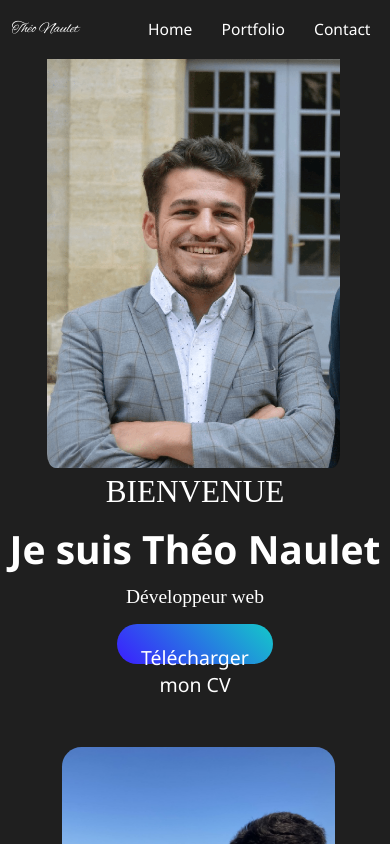
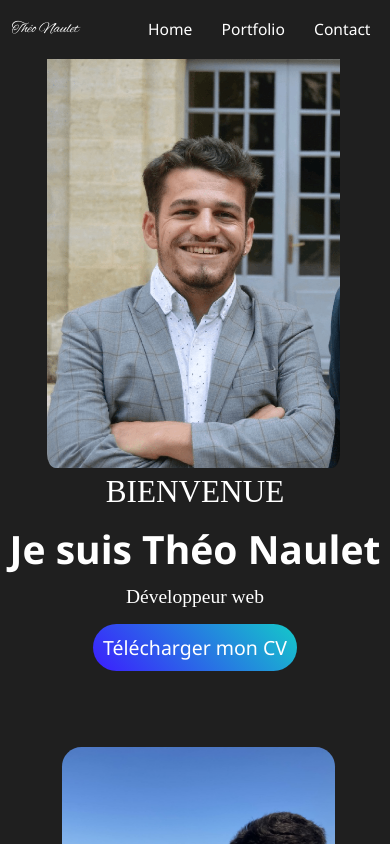
Before and after one commit to TheoNaulet/portfolio, a React (Create React App) app: page / in a window 390 px wide. Shown: the top 844 px of the page. Built offline with nearby package versions, Linux system fonts and the light colour scheme.

Commit message:
responsive style

```diff
--- a/src/Styles/Skills.css
+++ b/src/Styles/Skills.css
@@ -114,7 +114,7 @@
 .study:hover{
   background:linear-gradient(45deg, #3C1DFF, #14C9C9);
   border-radius: 10vw;
-  color: black;
+  color: white;
 }
 
 @media only screen and (max-width: 600px) {
@@ -207,6 +207,10 @@
       background-size: 12vw;
       background-position: 5vw 12vw;
     }
+    #Oclock{
+      background-size: 12vw;
+      background-position: 5vw 12vw;
+    }
     #bac{
       background-size: 12vw;
       background-position: 5vw 9vw;
--- a/src/Styles/Work.css
+++ b/src/Styles/Work.css
@@ -129,7 +129,8 @@
             line-height: 3vw;
         }
         .content h2{
-            font-size: 3vw;
+            padding: 5px;
+            font-size: 10px;
             line-height: 2.5vw;
         }
         .content span{
--- a/src/Styles/me.css
+++ b/src/Styles/me.css
@@ -55,7 +55,6 @@
     text-align: center;
     text-decoration: none;
     font-size: 1.5vw;
-
     color: white;
 }
 button{
@@ -107,8 +106,9 @@ button:hover{
         font-size: 5vw;;
     }
     .dl{
-        width: 40vw;
-        height: 10vw;
+        width: auto;
+        height: auto;
+        padding: 10px;
         font-size: 5vw;
         margin-bottom: 2vw;
     }
```
